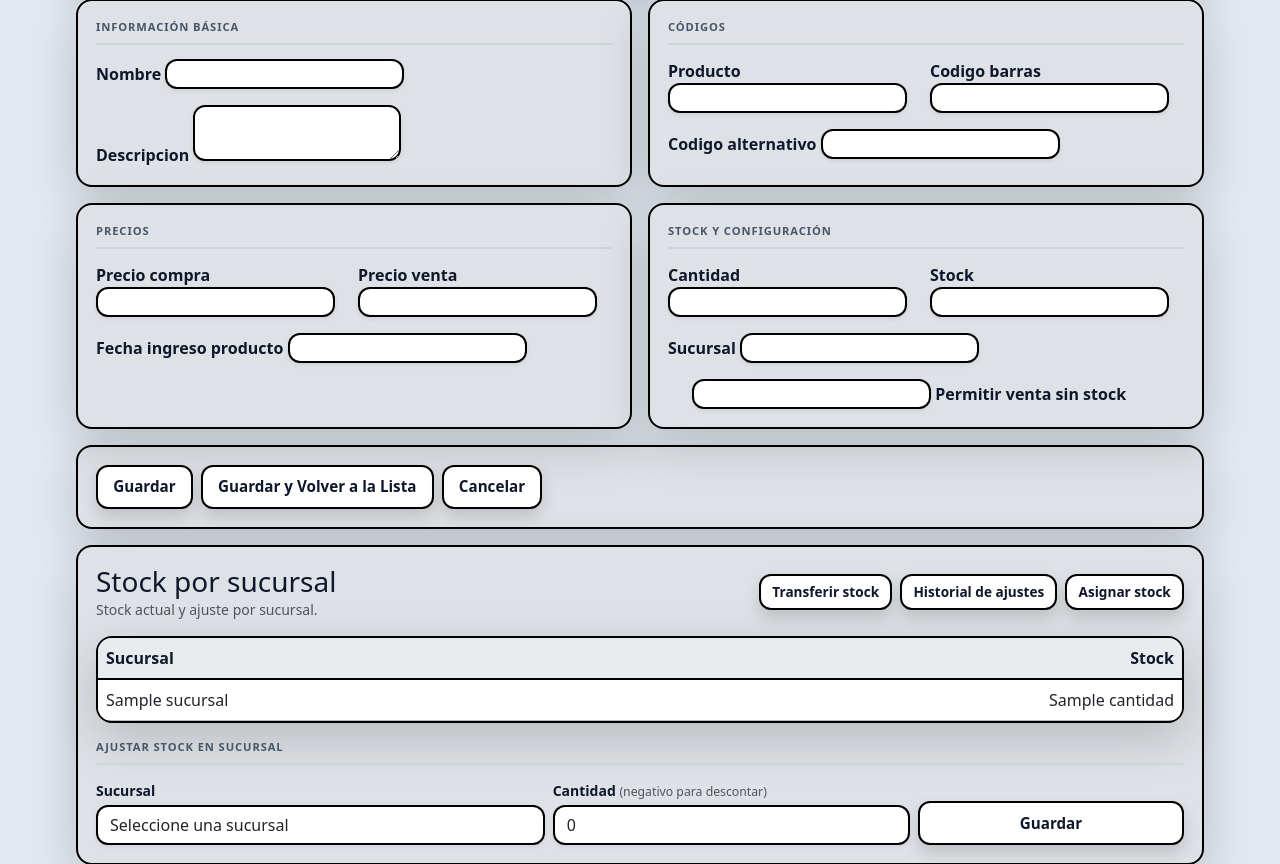
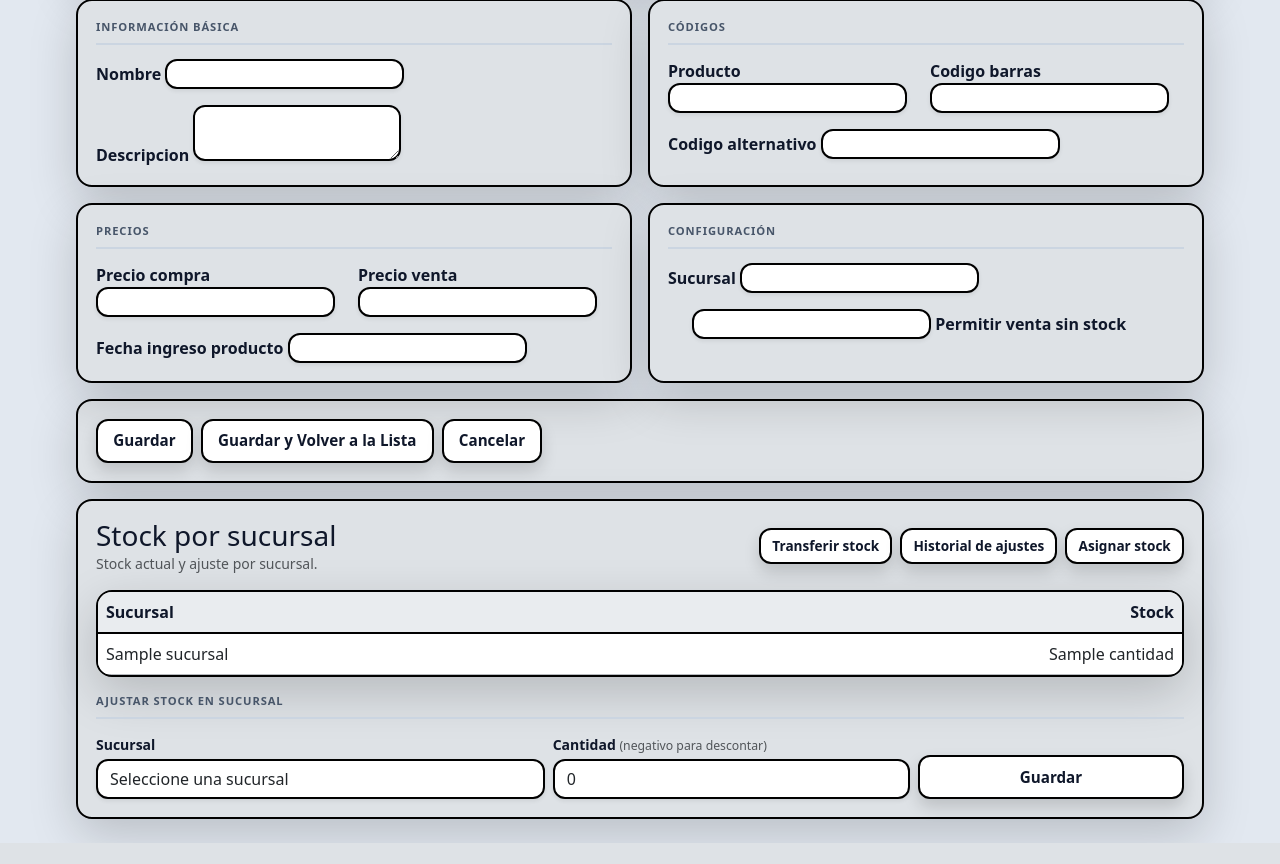
Before and after one commit to SaraMarsDivino/MOV-OS, a Django app: template products/templates/products/product_form.html in a window 1280 px wide. Shown: the part 140-1004 px from the top of the page. After the commit the page ends 980 px from the top, so only its background shows below. Run offline with Django 5.2, Linux system fonts and the light colour scheme; the template is opened without the code that fills it: most values are stand-ins (such as "Sample title", 1, 10 or a date in 2020); form fields are guessed from the names that the template uses.

Commit message:
products: remove legacy cantidad/stock fields from edit form
Stock is managed exclusively through StockSucursal (per-branch section below the form).

Co-Authored-By: Claude Sonnet 4.6 <noreply@anthropic.com>

```diff
--- a/products/forms.py
+++ b/products/forms.py
@@ -13,7 +13,7 @@ class ProductForm(forms.ModelForm):
         fields = [
             'nombre', 'descripcion', 'producto_id', 'codigo_alternativo',
             'fecha_ingreso_producto', 'precio_compra', 'precio_venta',
-            'cantidad', 'stock', 'codigo_barras', 'permitir_venta_sin_stock', 'sucursal'
+            'codigo_barras', 'permitir_venta_sin_stock', 'sucursal'
         ]
         widgets = {
             'nombre': forms.TextInput(attrs={'class': 'form-control'}),
@@ -23,8 +23,6 @@ class ProductForm(forms.ModelForm):
             'fecha_ingreso_producto': forms.DateInput(attrs={'class': 'form-control', 'type': 'date'}),
             'precio_compra': forms.TextInput(attrs={'class': 'form-control', 'placeholder': 'Ej: 2.500'}),
             'precio_venta': forms.TextInput(attrs={'class': 'form-control', 'placeholder': 'Ej: 3.990'}),
-            'cantidad': forms.NumberInput(attrs={'class': 'form-control', 'min': '0', 'step': '1'}),
-            'stock': forms.NumberInput(attrs={'class': 'form-control', 'min': '0', 'step': '1'}),
             'codigo_barras': forms.TextInput(attrs={'class': 'form-control'}),
             'permitir_venta_sin_stock': forms.CheckboxInput(attrs={'class': 'form-check-input'}),
         }
--- a/products/templates/products/product_form.html
+++ b/products/templates/products/product_form.html
@@ -118,22 +118,10 @@
                     </div>
                 </div>
 
-                <!-- ④ Stock y configuración -->
+                <!-- ④ Configuración -->
                 <div class="col-lg-6 mb-3">
                     <div class="react-card h-100">
-                        <div class="pf-section-label">Stock y configuración</div>
-                        <div class="row gx-2">
-                            <div class="col-6 mb-3">
-                                {{ form.cantidad.label_tag }}
-                                {{ form.cantidad }}
-                                {% if form.cantidad.errors %}<div class="text-danger small">{{ form.cantidad.errors.0 }}</div>{% endif %}
-                            </div>
-                            <div class="col-6 mb-3">
-                                {{ form.stock.label_tag }}
-                                {{ form.stock }}
-                                {% if form.stock.errors %}<div class="text-danger small">{{ form.stock.errors.0 }}</div>{% endif %}
-                            </div>
-                        </div>
+                        <div class="pf-section-label">Configuración</div>
                         <div class="mb-3">
                             {{ form.sucursal.label_tag }}
                             {{ form.sucursal }}
```
